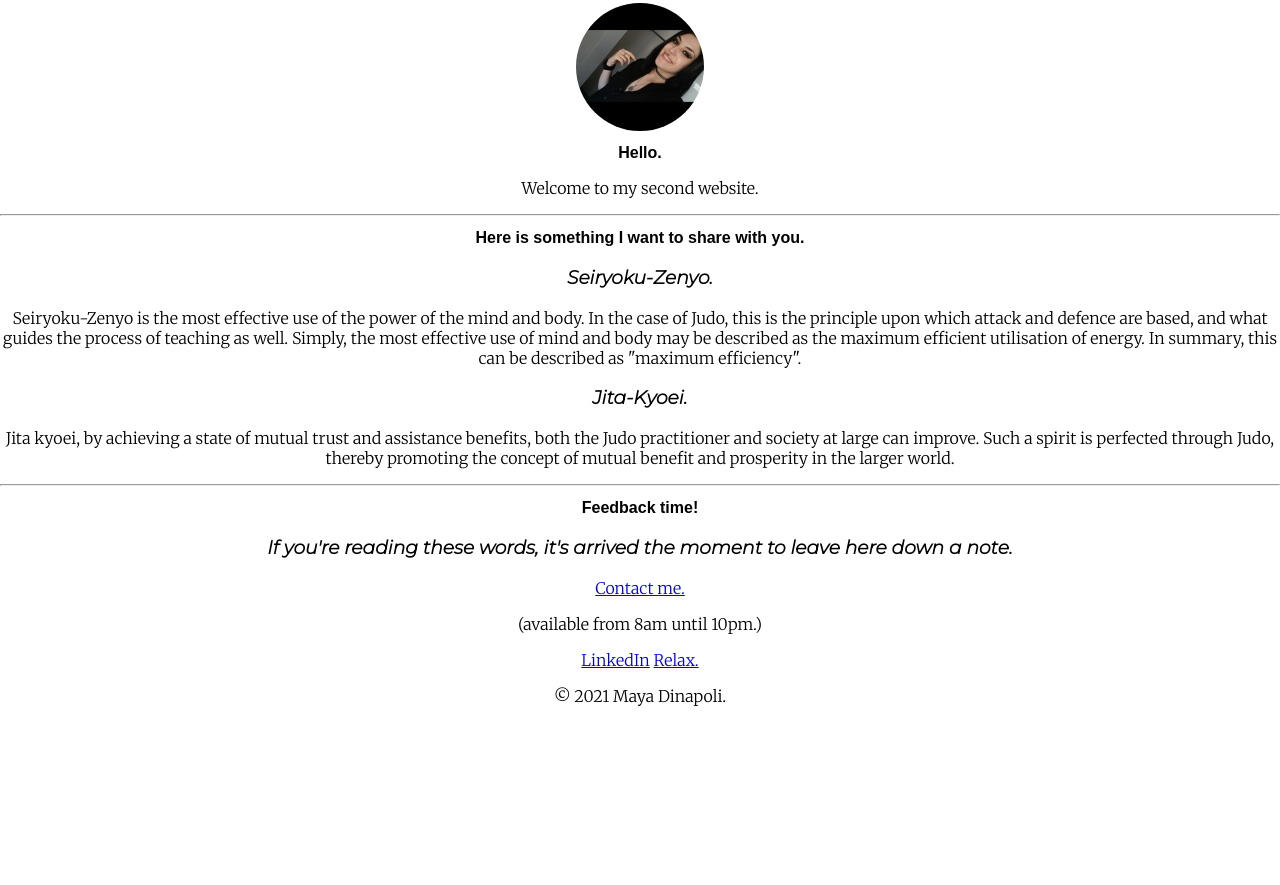
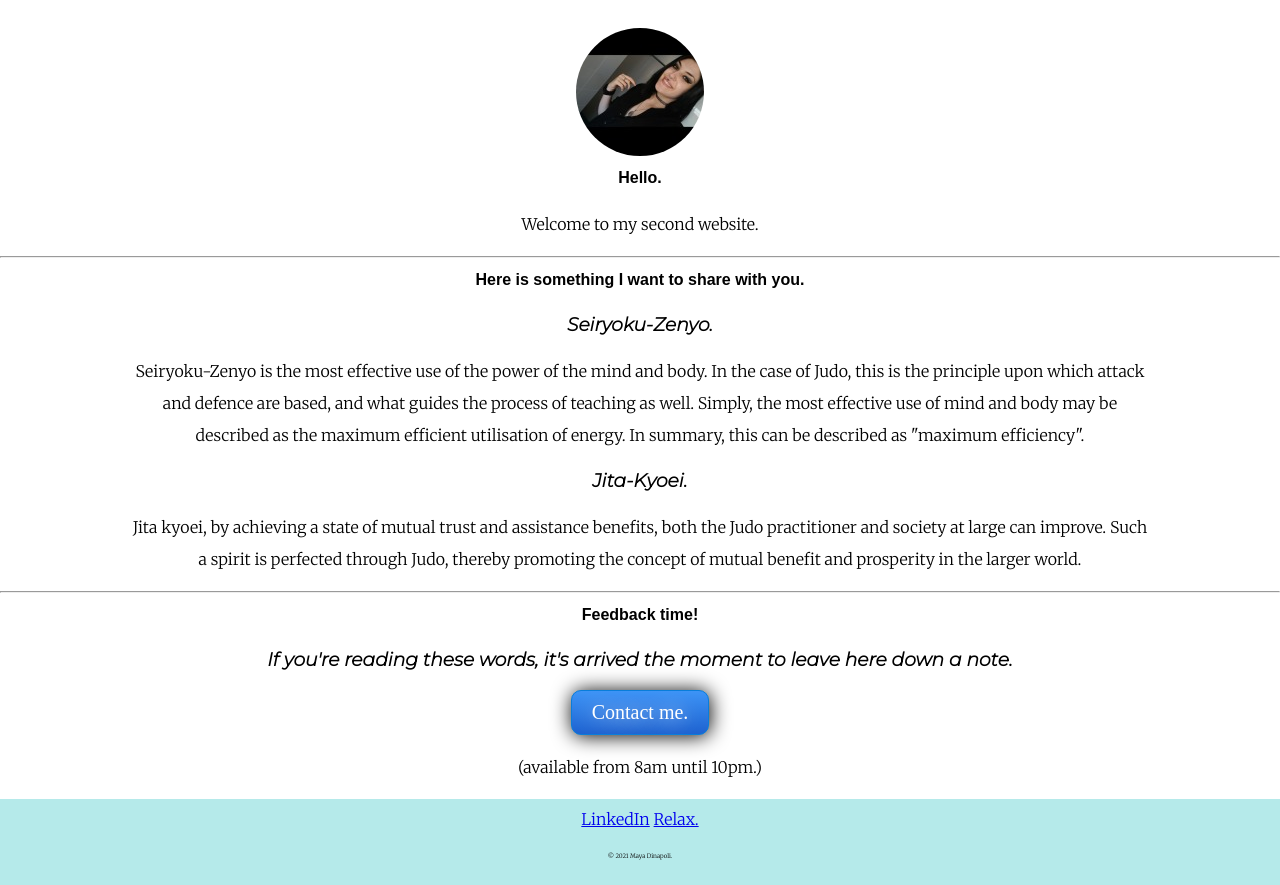
Before and after one commit to mayadinapoli/css-site, a plain HTML site: page index.html in a window 1280 px wide. Shown: the part 579-1464 px from the top of the page. Before the commit the page ends 1301 px from the top, so only its background shows below. Drawn offline with Linux system fonts and the light colour scheme.

Commit message:
Update styles.css

```diff
--- a/css/styles.css
+++ b/css/styles.css
@@ -13,10 +13,15 @@ h1 {
 h2 {
   font-family: 'Sawarabi Mincho', sans-serif;
   font-size: 1rem;
+  padding-bottom: 5px;
 }
 
 h3 {
   font-family: 'Montserrat' , sans-serif;
+}
+
+p {
+  line-height: 2;
 }
 
 .top {
@@ -31,13 +36,25 @@ h3 {
 
 .middle-container {
   position: relative;
-  padding-top: 20px;
+  padding-top: 40px;
 }
 
-.skills {
+.skill-row {
   position: relative;
   padding-left: 10%;
   padding-right: 10%;
+}
+
+.bottom-container {
+    font-size: 1em;
+    background-color: #B5EAEA;
+    position: relative;
+    padding: 10px 0 1px 0;
+}
+
+.copyright {
+  font-size: 0.1em;
+  padding: 20px 0 20px 0;
 }
 
 .top-cloud {
@@ -51,3 +68,38 @@ h3 {
   left: 300px;
   bottom: 300px;
 }
+
+.button {
+   background: #3D94F6;
+   background-image: -webkit-linear-gradient(top, #3D94F6, #1E62D0);
+   background-image: -moz-linear-gradient(top, #3D94F6, #1E62D0);
+   background-image: -ms-linear-gradient(top, #3D94F6, #1E62D0);
+   background-image: -o-linear-gradient(top, #3D94F6, #1E62D0);
+   background-image: -webkit-gradient(to bottom, #3D94F6, #1E62D0);
+   -webkit-border-radius: 8px;
+   -moz-border-radius: 8px;
+   border-radius: 10px;
+   color: #FFFFFF;
+   font-family: Monserrat;
+   font-size: 20px;
+   font-weight: 100;
+   padding: 10px 20px 10px 20px;
+   -webkit-box-shadow: 1px 1px 20px 0 #000000;
+   -moz-box-shadow: 1px 1px 20px 0 #000000;
+   box-shadow: 1px 1px 20px 0 #000000;
+   text-shadow: 0 1px 20px #FFFFFF;
+   border: solid #097DDA 1px;
+   text-decoration: none;
+   display: inline-block;
+   cursor: pointer;
+   text-align: center;
+}
+
+.button:hover {
+   background: #B5EAEA;
+   border: solid #B7EAEA 1px;
+   -webkit-border-radius: 10px;
+   -moz-border-radius: 10px;
+   border-radius: 10px;
+   text-decoration: none;
+}
```
